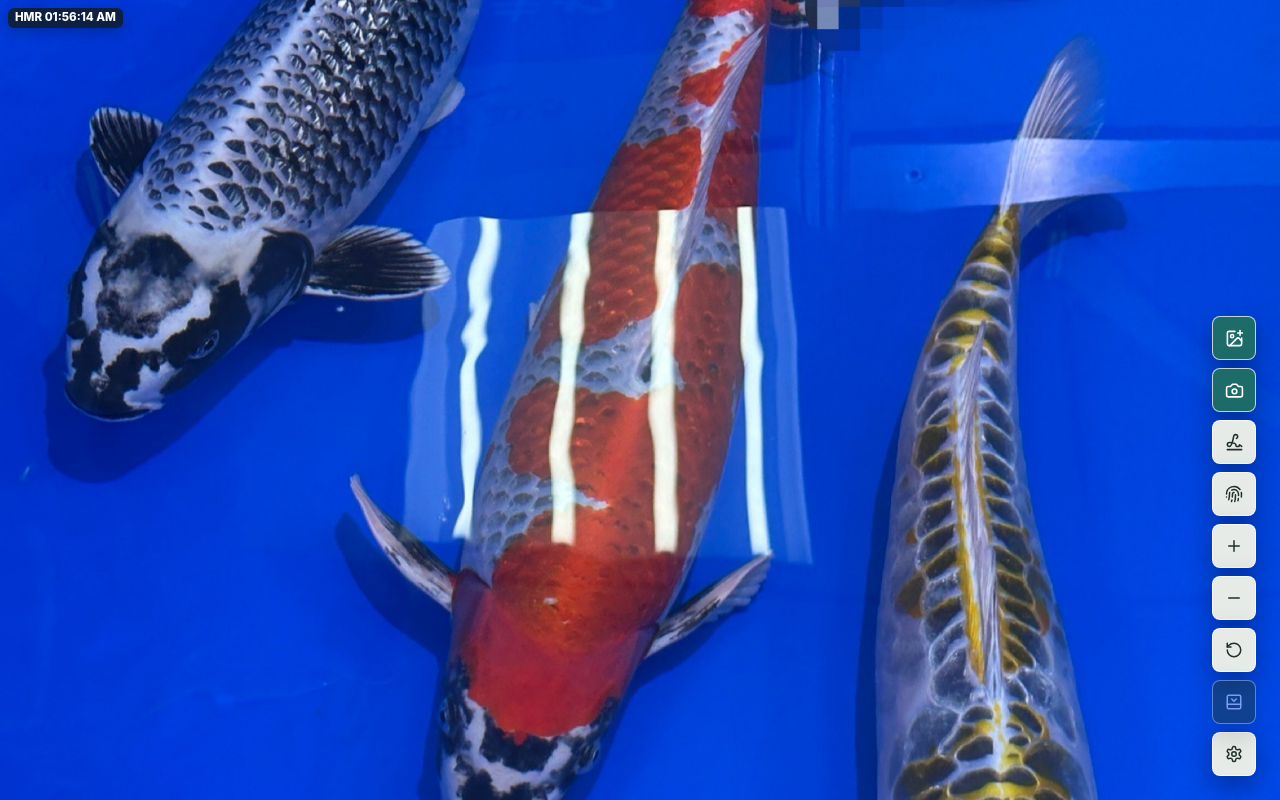
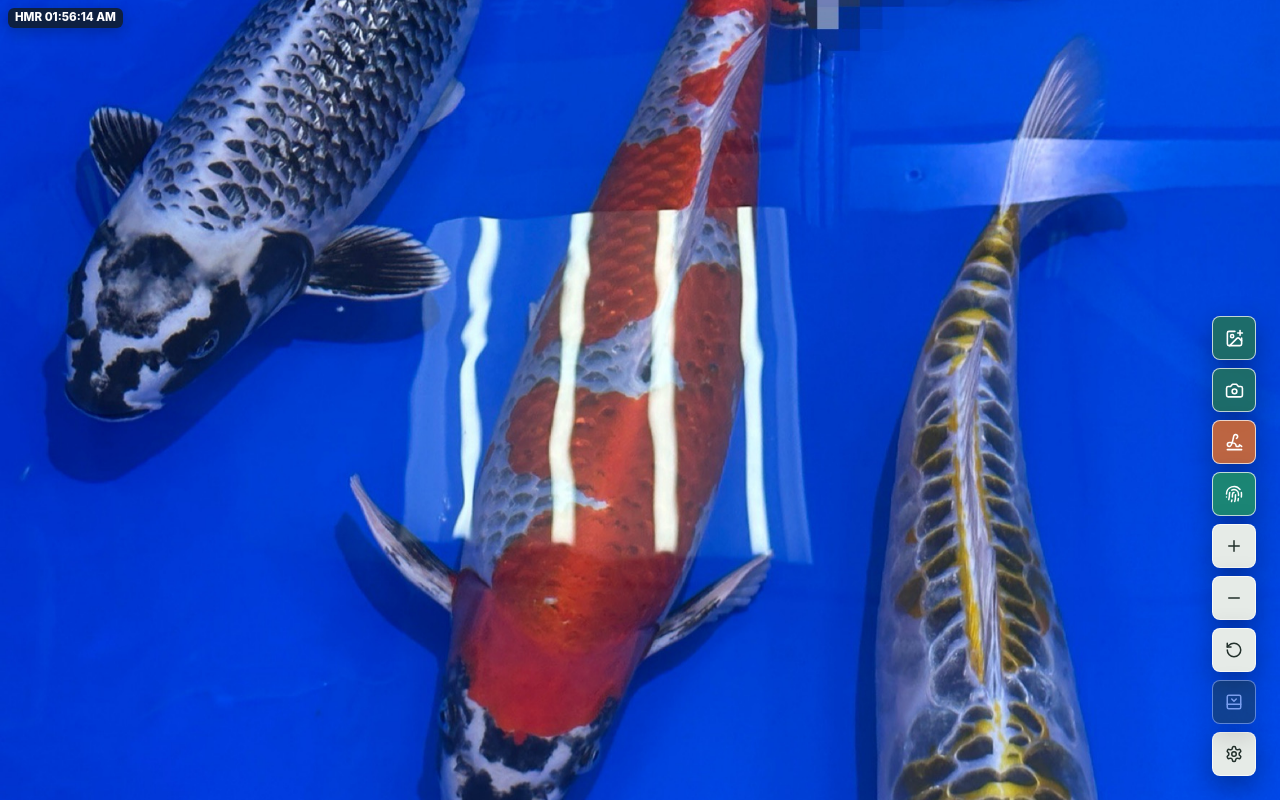
Before and after one commit to gukii/fishCrossTag, a React (Vite) app: page / in a window 1280 px wide. Built offline with nearby package versions, Linux system fonts and the light colour scheme.

Commit message:
Color paint and mode toggle buttons

```diff
--- a/src/App.tsx
+++ b/src/App.tsx
@@ -1557,7 +1557,7 @@ export default function App() {
                 </label>
 
                 <Button
-                  className="floating-mode-button"
+                  className="floating-mode-button mode-toggle-button"
                   size="icon"
                   variant={mode === "move" ? "default" : "secondary"}
                   onClick={() => setMode((current) => (current === "move" ? "tag" : "move"))}
@@ -1567,7 +1567,7 @@ export default function App() {
                 </Button>
 
                 <Button
-                  className="floating-mode-button"
+                  className="floating-mode-button paint-tool-button"
                   size="icon"
                   variant={paintMode === "crosshair" ? "default" : "secondary"}
                   onClick={() => {
--- a/src/styles.css
+++ b/src/styles.css
@@ -423,6 +423,26 @@ h2 {
 .floating-mode-button {
   border: 1px solid rgba(255, 255, 255, 0.72);
   box-shadow: 0 10px 28px rgba(0, 0, 0, 0.34);
+}
+
+.mode-toggle-button {
+  color: #fff;
+  background: #d66a2d;
+}
+
+.mode-toggle-button.button-secondary {
+  color: #fff;
+  background: rgba(214, 106, 45, 0.88);
+}
+
+.paint-tool-button {
+  color: #fff;
+  background: #1f8f66;
+}
+
+.paint-tool-button.button-secondary {
+  color: #fff;
+  background: rgba(31, 143, 102, 0.88);
 }
 
 .settings-panel {
```
